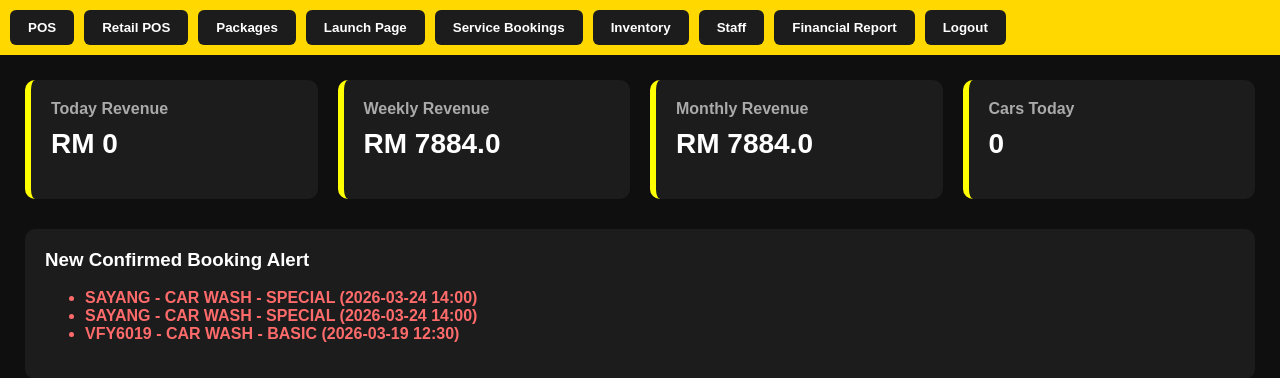
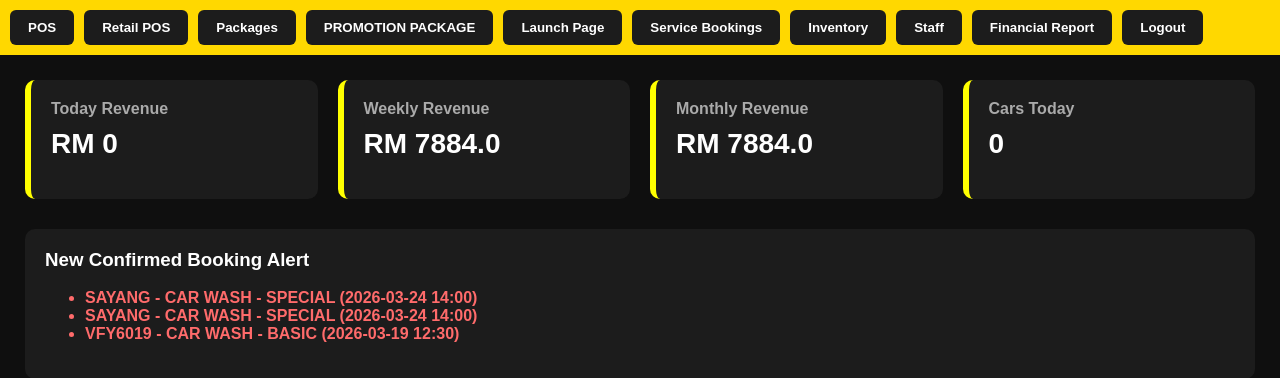
Before and after one commit to effiena/shinemaster-system, a Flask app: page /dashboard in a window 1280 px wide. Shown: the part 58-436 px from the top of the page. Run offline with Flask 3, Linux system fonts and the light colour scheme; a user stored in the database is signed in; data comes from the database, SQL or seed files in the repository; some libraries are stand-ins or nearby versions.

Commit message:
add promo button

```diff
--- a/templates/dashboard.html
+++ b/templates/dashboard.html
@@ -145,6 +145,8 @@ color:#aaa;
 <a href="/pos_retail"><button>Retail POS</button></a>
 
 <a href="/packages"><button>Packages</button></a>
+
+<a href="/promo"><button>PROMOTION PACKAGE</button></a>
 
 <a href="/launch_page"><button>Launch Page</button></a>
 
```
